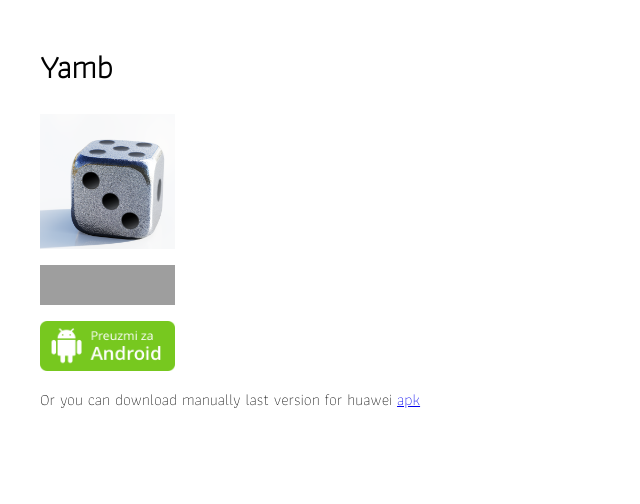
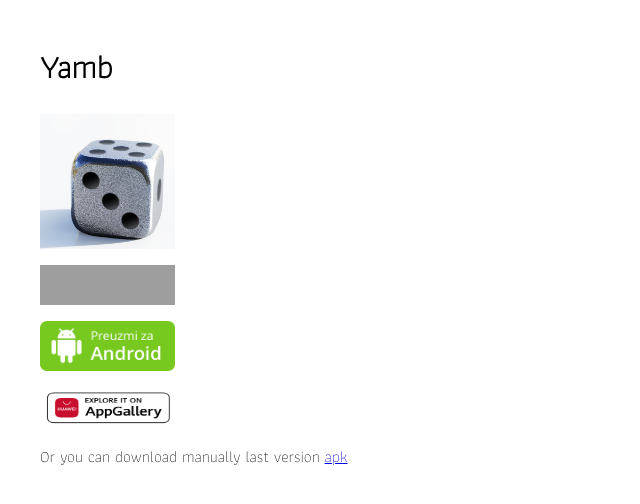
Before and after one commit to prcela/ArenaWeb, a plain HTML site: page yamb/download.html in a window 1280 px wide. Shown: the whole page, without its empty margins (0-640 px from the left). Drawn offline with Linux system fonts and the light colour scheme; grey boxes are pictures that could not be loaded.

Commit message:
huawei logo

```diff
--- a/yamb/download.html
+++ b/yamb/download.html
@@ -19,7 +19,12 @@
 		<img src="android.png" alt="" style="width:135px;height:50px;">
 	</a>
 </p>
-<p>Or you can download manually last version for huawei
+<p>
+	<a href="https://appgallery.cloud.huawei.com/ag/n/app/C105625685?channelId=web&id=b879ee2c41c741c7b54a72f90be29f8b&s=B9852A26C4C078A1BC983B764D5D4928CFB6F774FD85E049A394A2D5D90AF3BF&detailType=0&v=&callType=AGDLINK&installType=0000">
+		<img src="huawei.png" style="width:135px;height:41px;">
+	</a>
+</p>
+<p>Or you can download manually last version
 	<a href="app-release.apk">apk</a>
 </p>
 </body>
```
Also changed, not shown: yamb/censored.txt, yamb/huawei.png (added), 1 other file.
